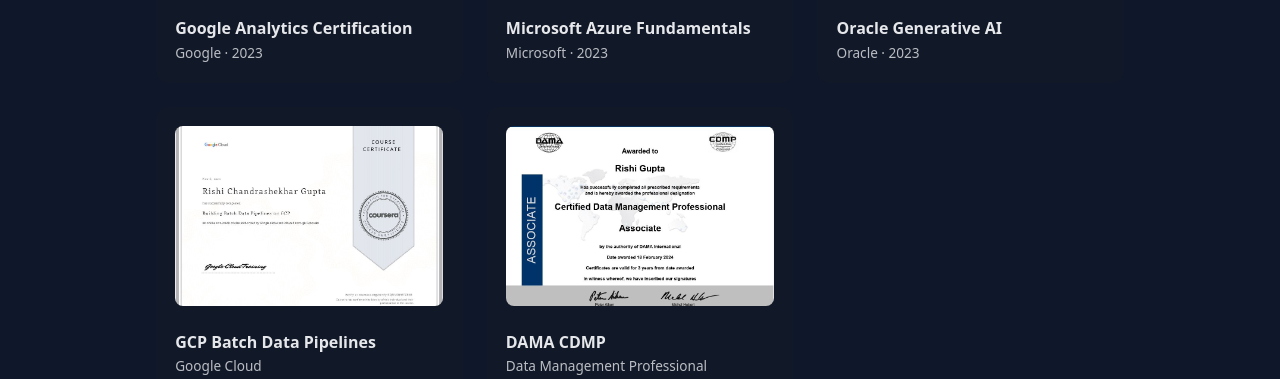
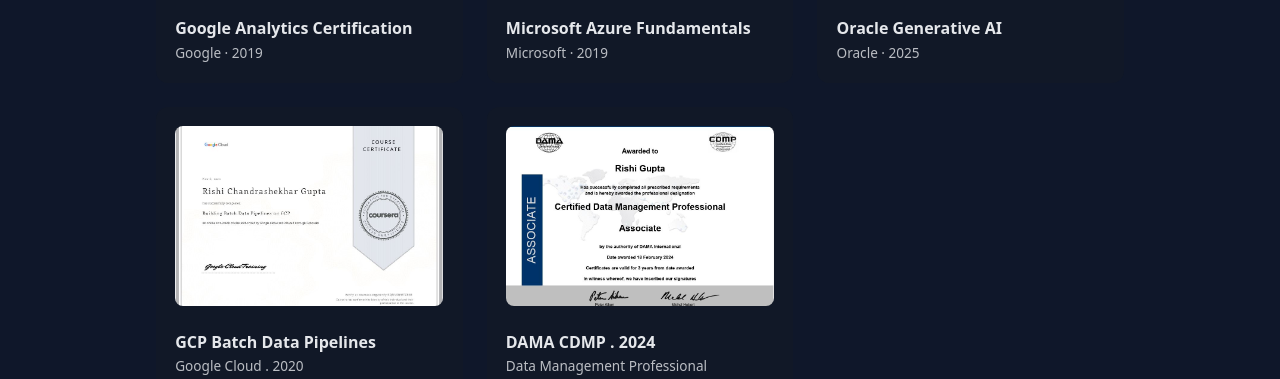
Before and after one commit to rishi59/realworlddatagovernance, a website: page docs/Certification-Research.html in a window 1280 px wide. Shown: the part 421-800 px from the top of the page. Drawn offline with Linux system fonts and the light colour scheme.

Commit message:
pages template aligned

```diff
--- a/docs/Certification-Research.html
+++ b/docs/Certification-Research.html
@@ -237,7 +237,7 @@
         <img src="assets/IMG_Google_Analytics Individual Qual.JPG">
       </a>
       <h3>Google Analytics Certification</h3>
-      <p>Google · 2023</p>
+      <p>Google · 2019</p>
     </div>
 
     <div class="cert-card">
@@ -245,7 +245,7 @@
         <img src="assets/IMG_Microsoft_Big Data.JPG">
       </a>
       <h3>Microsoft Azure Fundamentals</h3>
-      <p>Microsoft · 2023</p>
+      <p>Microsoft · 2019</p>
     </div>
 
     <div class="cert-card">
@@ -253,7 +253,7 @@
         <img src="assets/IMG_Oracle_OCI-gen AI.jfif">
       </a>
       <h3>Oracle Generative AI</h3>
-      <p>Oracle · 2023</p>
+      <p>Oracle · 2025</p>
     </div>
 
     <div class="cert-card">
@@ -261,14 +261,14 @@
         <img src="assets/IMG_GCP_Building Batch Data Pipeline.JPG">
       </a>
       <h3>GCP Batch Data Pipelines</h3>
-      <p>Google Cloud</p>
+      <p>Google Cloud . 2020</p>
     </div>
 
     <div class="cert-card">
       <a href="assets/IMG_DAMA_CDMP.JPG" target="_blank">
         <img src="assets/IMG_DAMA_CDMP.JPG">
       </a>
-      <h3>DAMA CDMP</h3>
+      <h3>DAMA CDMP . 2024</h3>
       <p>Data Management Professional</p>
     </div>
   </div>
```
